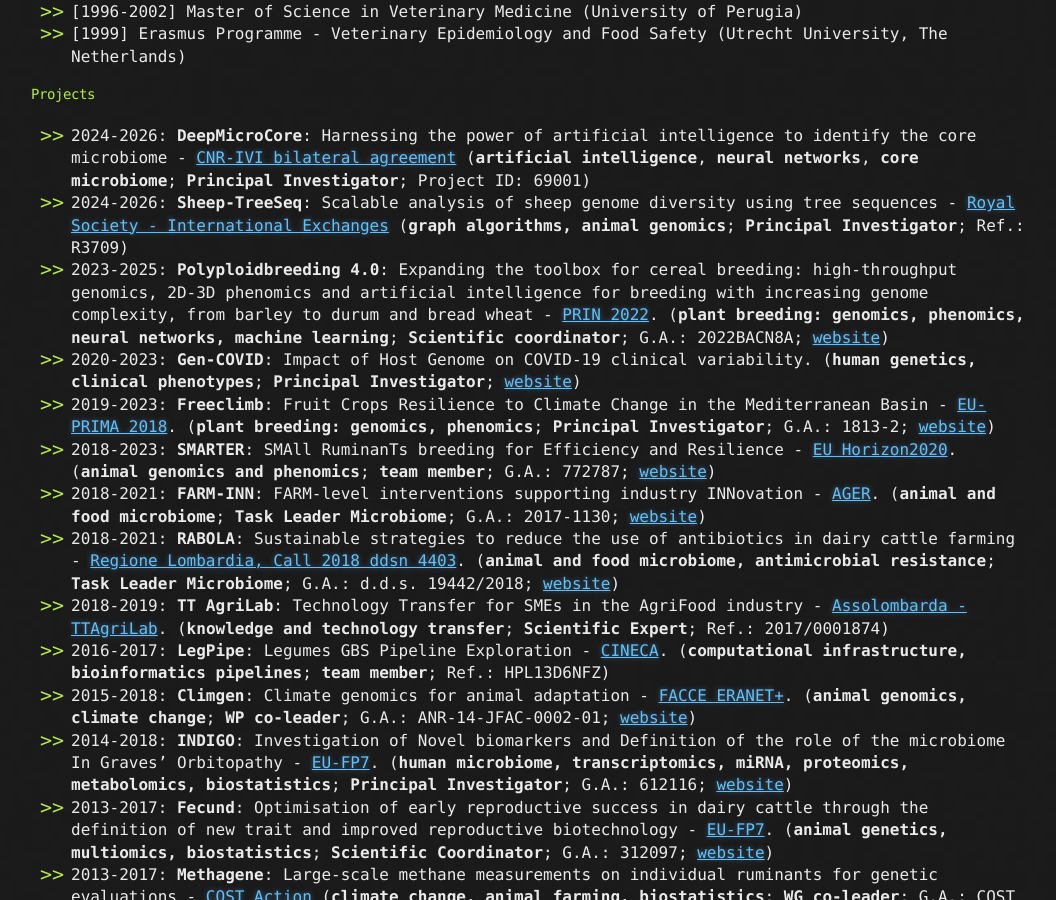
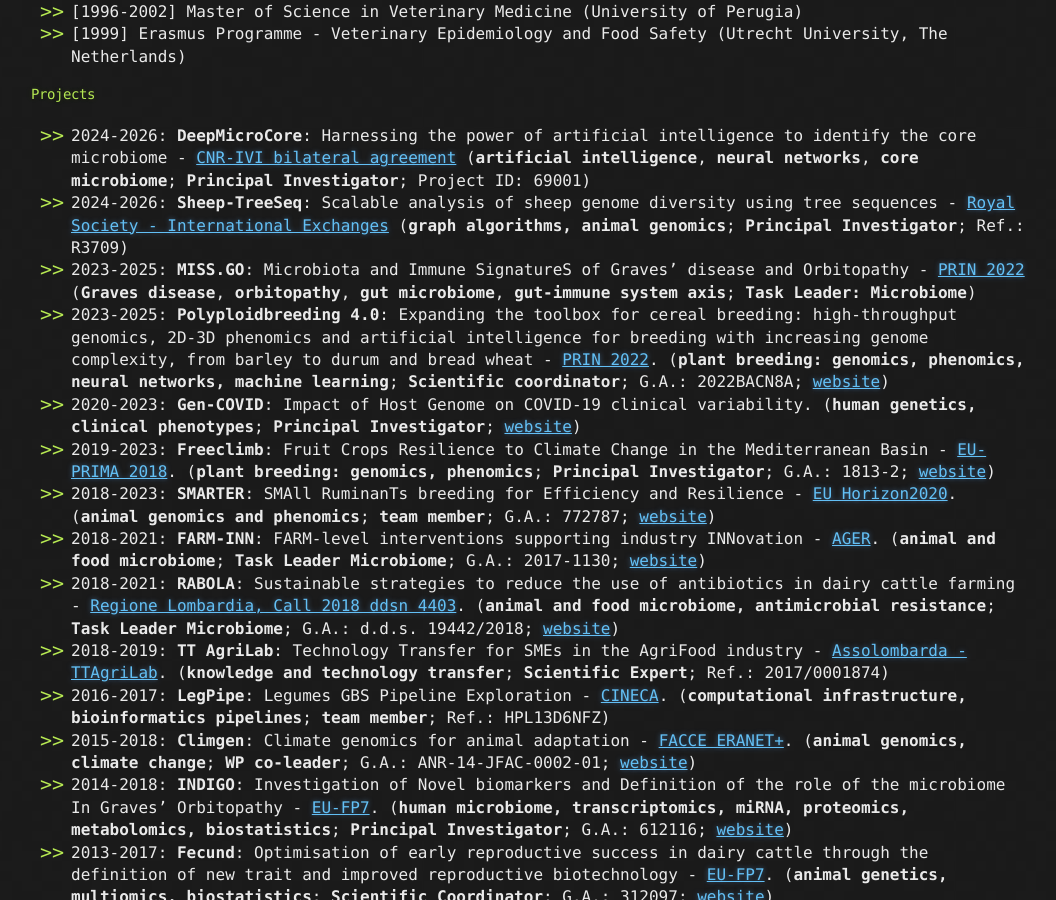
Before and after one commit to bioinformateachers/bioinformateachers.github.io, a Jekyll site: the page built from filippo.md, in a window 1280 px wide and 900 px high, scrolled down 3064 px. Shown: the whole window, without its empty margins (109-1165 px from the left). Built offline with Jekyll 4.4.1, drawn with Linux system fonts in a browser that asks for light colours.

Commit message:
added: project Missgo

```diff
--- a/filippo.md
+++ b/filippo.md
@@ -107,6 +107,7 @@ Very smart people who I had the honor of mentoring:
 
 - 2024-2026: **DeepMicroCore**: Harnessing the power of artificial intelligence to identify the core microbiome - [CNR-IVI bilateral agreement](https://www.cnr.it/en/bilateral-agreements/agreement/85/ivi-the-institute-for-artificial-intelligence-research-and-development-of-serbia) (**artificial intelligence**, **neural networks**, **core microbiome**; **Principal Investigator**; Project ID: 69001)
 - 2024-2026: **Sheep-TreeSeq**: Scalable analysis of sheep genome diversity using tree sequences - [Royal Society - International Exchanges](https://royalsociety.org/grants/international-exchanges/) (**graph algorithms, animal genomics**; **Principal Investigator**; Ref.: R3709)
+- 2023-2025: **MISS.GO**: Microbiota and Immune SignatureS of Graves’ disease and Orbitopathy - [PRIN 2022](https://prin.mur.gov.it/Ricerca?Filtro.Anno=%25&Filtro.Ateneo=%25&Filtro.Argomento=&Filtro.Cognome=Muller) (**Graves disease**, **orbitopathy**, **gut microbiome**, **gut-immune system axis**; **Task Leader: Microbiome**)
 - 2023-2025: **Polyploidbreeding 4.0**: Expanding the toolbox for cereal breeding: high-throughput genomics, 2D-3D phenomics and artificial intelligence for breeding with increasing genome complexity, from barley to durum and bread wheat - [PRIN 2022](https://prin.mur.gov.it/Iniziative/Detail?key=FiJNdaCuA71Xq3jYMAuZeQ%3D%3D). (**plant breeding: genomics, phenomics, neural networks, machine learning**; **Scientific coordinator**; G.A.: 2022BACN8A; [website](https://polyploidbreeding.ibba.cnr.it/))
 - 2020-2023: **Gen-COVID**: Impact of Host Genome on COVID-19 clinical variability. (**human genetics, clinical phenotypes**; **Principal Investigator**; [website](https://sites.google.com/dbm.unisi.it/gen-covid))
 - 2019-2023: **Freeclimb**: Fruit Crops Resilience to Climate Change in the Mediterranean Basin - [EU-PRIMA 2018](https://prima-med.org/). (**plant breeding: genomics, phenomics**; **Principal Investigator**; G.A.: 1813-2; [website](https://primafreeclimb.com/project/))
```
